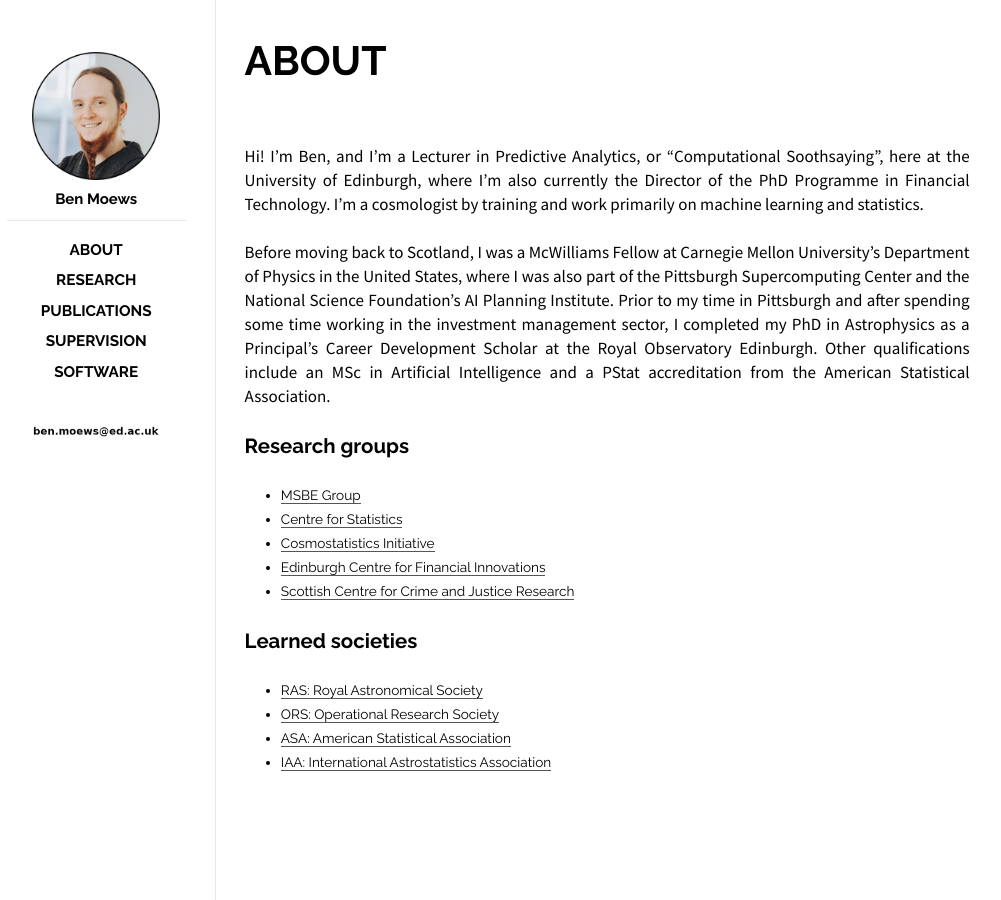
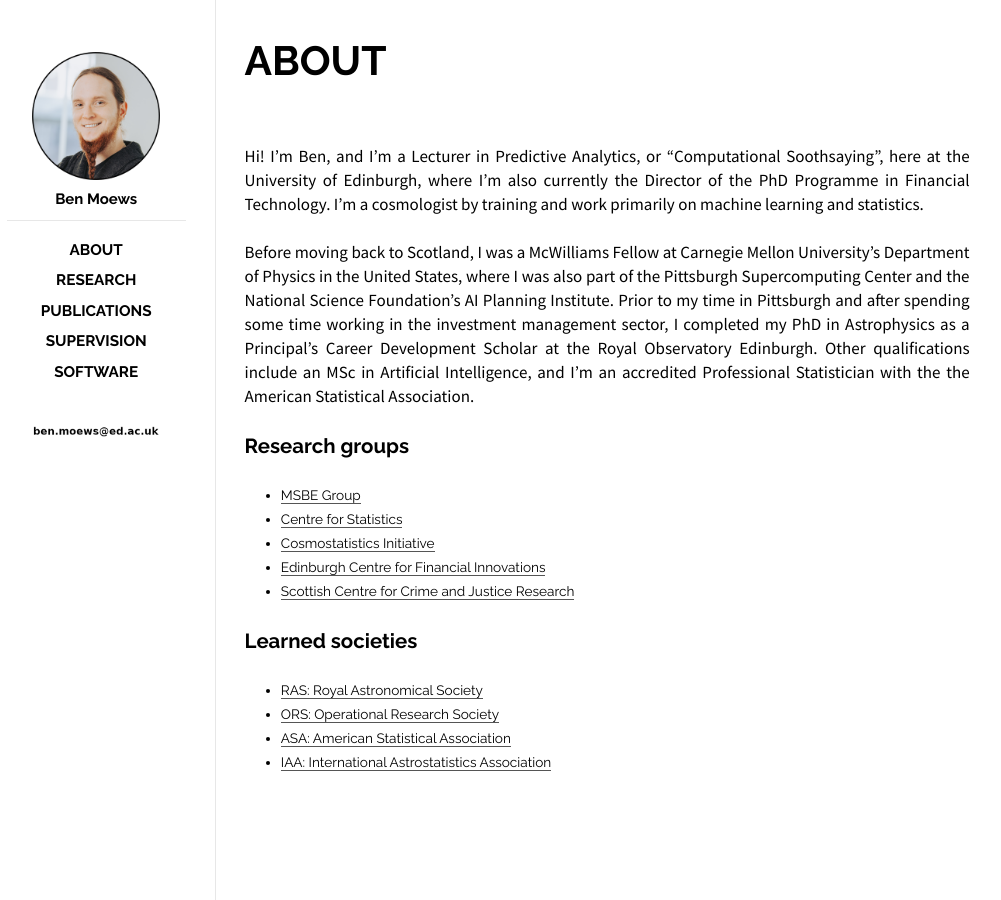
Before and after one commit to moews/moews.github.io, a Jekyll site: the page built from _posts/2017-03-27-about.md, in a window 1280 px wide. Shown: the whole page, without its empty margins (143-1144 px from the left). Built offline with Jekyll 4.4.1, drawn with Linux system fonts in a browser that asks for light colours.

Commit message:
Update 2017-03-27-about.md

```diff
--- a/_posts/2017-03-27-about.md
+++ b/_posts/2017-03-27-about.md
@@ -10,7 +10,7 @@
 
 Hi! I'm Ben, and I’m a Lecturer in Predictive Analytics, or “Computational Soothsaying”, here at the University of Edinburgh, where I'm also currently the Director of the PhD Programme in Financial Technology. I’m a cosmologist by training and work primarily on machine learning and statistics.
 
-Before moving back to Scotland, I was a McWilliams Fellow at Carnegie Mellon University's Department of Physics in the United States, where I was also part of the Pittsburgh Supercomputing Center and the National Science Foundation’s AI Planning Institute. Prior to my time in Pittsburgh and after spending some time working in the investment management sector, I completed my PhD in Astrophysics as a Principal’s Career Development Scholar at the Royal Observatory Edinburgh. Other qualifications include an MSc in Artificial Intelligence and a PStat accreditation from the American Statistical Association.
+Before moving back to Scotland, I was a McWilliams Fellow at Carnegie Mellon University's Department of Physics in the United States, where I was also part of the Pittsburgh Supercomputing Center and the National Science Foundation’s AI Planning Institute. Prior to my time in Pittsburgh and after spending some time working in the investment management sector, I completed my PhD in Astrophysics as a Principal’s Career Development Scholar at the Royal Observatory Edinburgh. Other qualifications include an MSc in Artificial Intelligence, and I'm an accredited Professional Statistician with the the American Statistical Association.
 
 <!--
 , where I'm also serving as the Director of the PhD Programme in Financial Technology
```
